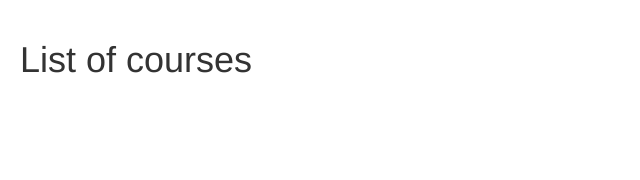
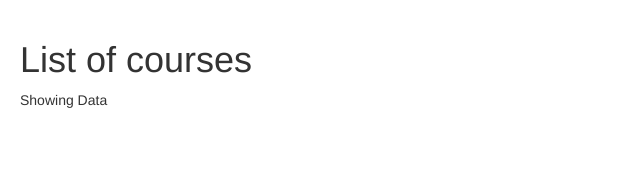
Before and after one commit to bunnydev26/learning_angular4, an Angular app: page / in a window 1280 px wide. Shown: the top 180 px of the page, without its empty margins (0-640 px from the left). Built offline with nearby package versions, Linux system fonts and the light colour scheme.

Commit message:
hidden property

```diff
--- a/src/app/app.component.html
+++ b/src/app/app.component.html
@@ -6,3 +6,11 @@
 <ng-template #nocourses>
 	<h1>No courses Found</h1>
 </ng-template>
+
+<div [hidden]="courses.length == 0">
+	Showing Data
+</div>
+
+<div [hidden]="courses.length > 0">
+	I am not showing data
+</div>
--- a/src/app/app.component.ts
+++ b/src/app/app.component.ts
@@ -5,5 +5,5 @@ import { Component } from '@angular/core';
   styleUrls: ['./app.component.css'],
 })
 export class AppComponent {
-	courses = [1, 2, 3];
+	courses = [1, 2, 3]
 }
```
